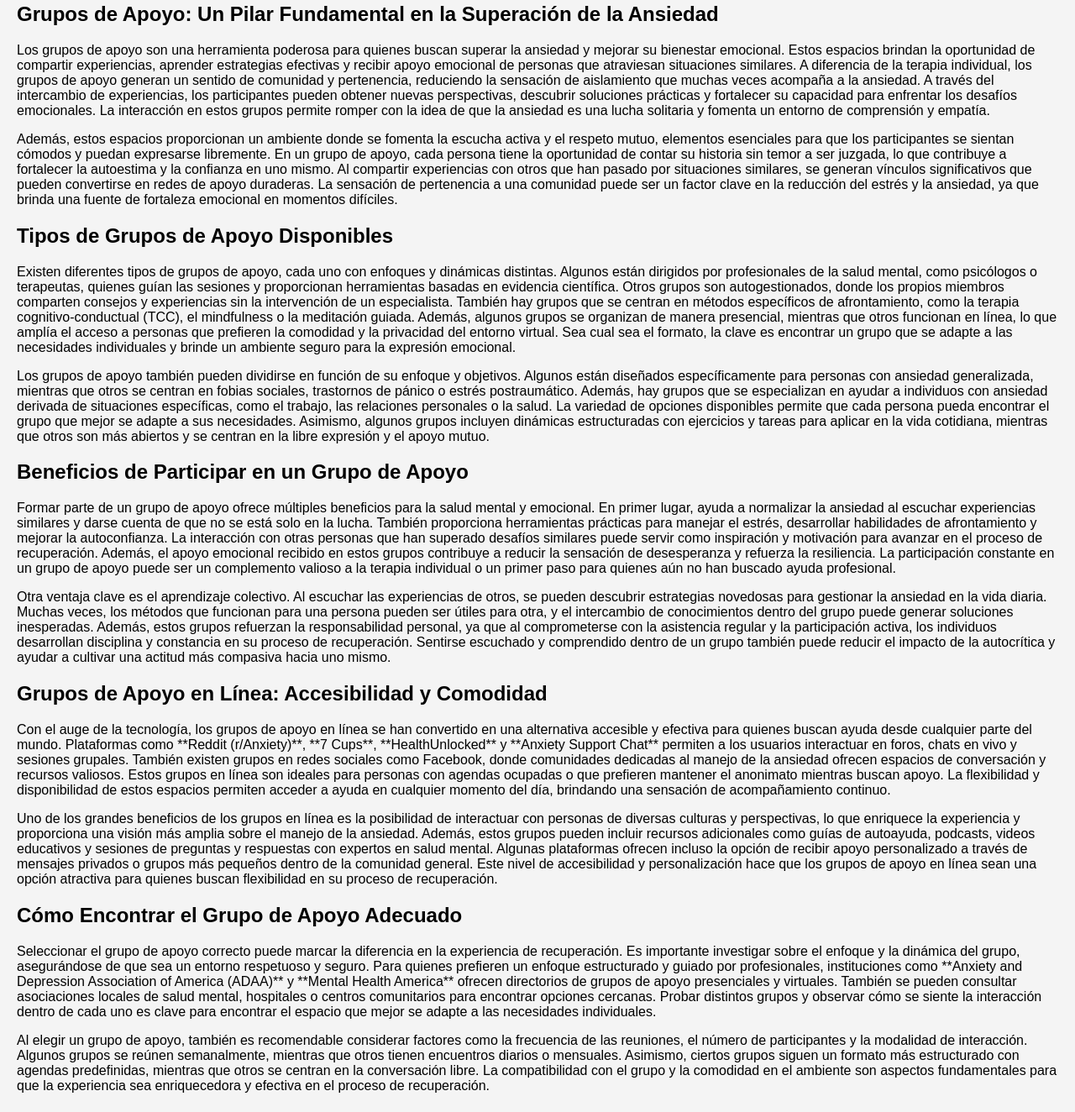
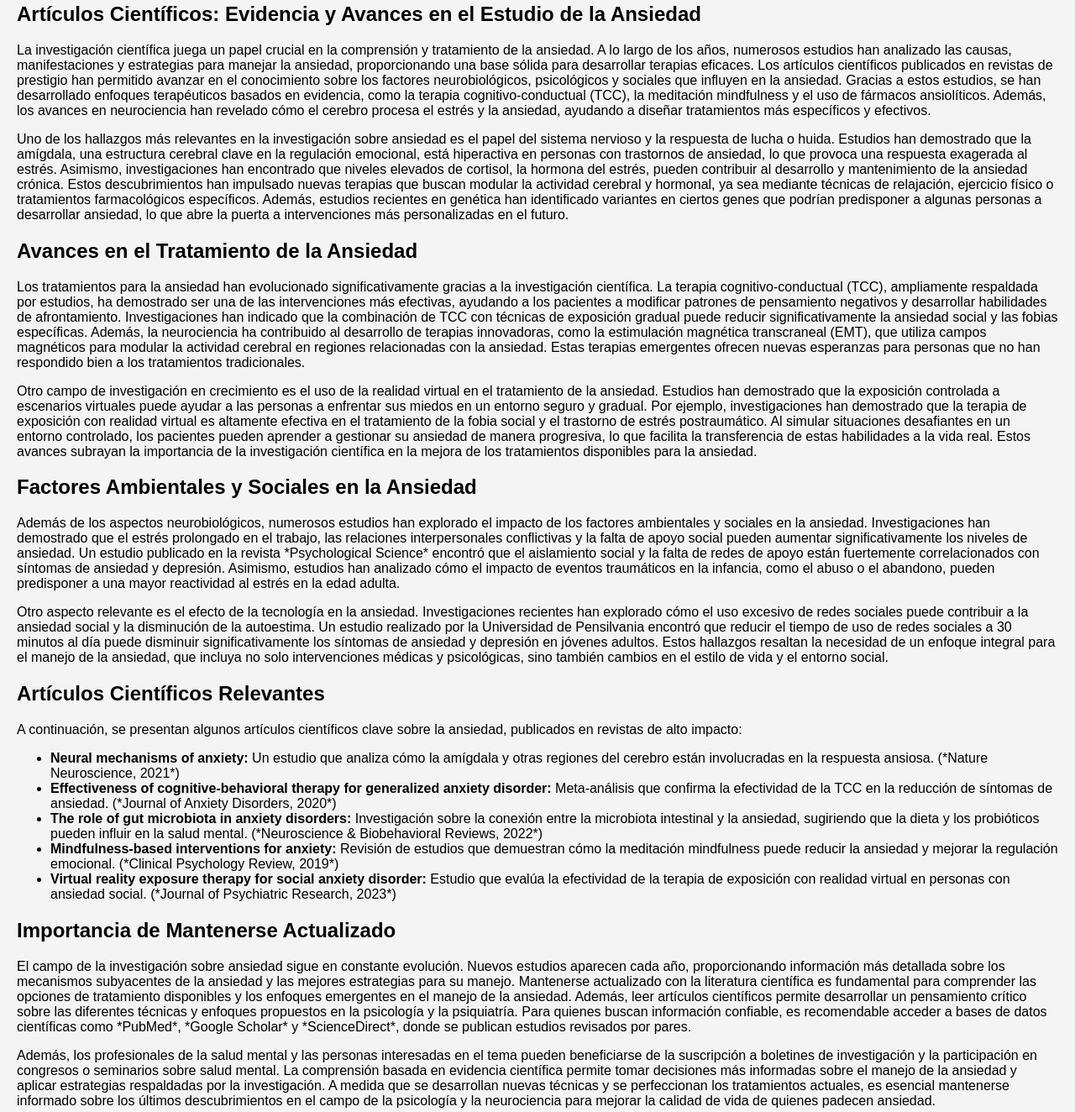
Before and after one commit to snucara/como-ayudar-a-una-persona-con-ansiedad-a-distancia, a plain HTML site: page 22.html in a window 1280 px wide. Shown: the part 259-1583 px from the top of the page at 84% size. Drawn offline with Linux system fonts and the light colour scheme.

Commit message:
Update 22.html

```diff
--- a/22.html
+++ b/22.html
@@ -153,32 +153,38 @@
 </nav>
 
 <main>
-<section id="grupos-de-apoyo">
-    <h2>Grupos de Apoyo: Un Pilar Fundamental en la Superación de la Ansiedad</h2>
-    <p>Los grupos de apoyo son una herramienta poderosa para quienes buscan superar la ansiedad y mejorar su bienestar emocional. Estos espacios brindan la oportunidad de compartir experiencias, aprender estrategias efectivas y recibir apoyo emocional de personas que atraviesan situaciones similares. A diferencia de la terapia individual, los grupos de apoyo generan un sentido de comunidad y pertenencia, reduciendo la sensación de aislamiento que muchas veces acompaña a la ansiedad. A través del intercambio de experiencias, los participantes pueden obtener nuevas perspectivas, descubrir soluciones prácticas y fortalecer su capacidad para enfrentar los desafíos emocionales. La interacción en estos grupos permite romper con la idea de que la ansiedad es una lucha solitaria y fomenta un entorno de comprensión y empatía.</p>
+<section id="articulos-cientificos">
+    <h2>Artículos Científicos: Evidencia y Avances en el Estudio de la Ansiedad</h2>
+    <p>La investigación científica juega un papel crucial en la comprensión y tratamiento de la ansiedad. A lo largo de los años, numerosos estudios han analizado las causas, manifestaciones y estrategias para manejar la ansiedad, proporcionando una base sólida para desarrollar terapias eficaces. Los artículos científicos publicados en revistas de prestigio han permitido avanzar en el conocimiento sobre los factores neurobiológicos, psicológicos y sociales que influyen en la ansiedad. Gracias a estos estudios, se han desarrollado enfoques terapéuticos basados en evidencia, como la terapia cognitivo-conductual (TCC), la meditación mindfulness y el uso de fármacos ansiolíticos. Además, los avances en neurociencia han revelado cómo el cerebro procesa el estrés y la ansiedad, ayudando a diseñar tratamientos más específicos y efectivos.</p>
 
-    <p>Además, estos espacios proporcionan un ambiente donde se fomenta la escucha activa y el respeto mutuo, elementos esenciales para que los participantes se sientan cómodos y puedan expresarse libremente. En un grupo de apoyo, cada persona tiene la oportunidad de contar su historia sin temor a ser juzgada, lo que contribuye a fortalecer la autoestima y la confianza en uno mismo. Al compartir experiencias con otros que han pasado por situaciones similares, se generan vínculos significativos que pueden convertirse en redes de apoyo duraderas. La sensación de pertenencia a una comunidad puede ser un factor clave en la reducción del estrés y la ansiedad, ya que brinda una fuente de fortaleza emocional en momentos difíciles.</p>
+    <p>Uno de los hallazgos más relevantes en la investigación sobre ansiedad es el papel del sistema nervioso y la respuesta de lucha o huida. Estudios han demostrado que la amígdala, una estructura cerebral clave en la regulación emocional, está hiperactiva en personas con trastornos de ansiedad, lo que provoca una respuesta exagerada al estrés. Asimismo, investigaciones han encontrado que niveles elevados de cortisol, la hormona del estrés, pueden contribuir al desarrollo y mantenimiento de la ansiedad crónica. Estos descubrimientos han impulsado nuevas terapias que buscan modular la actividad cerebral y hormonal, ya sea mediante técnicas de relajación, ejercicio físico o tratamientos farmacológicos específicos. Además, estudios recientes en genética han identificado variantes en ciertos genes que podrían predisponer a algunas personas a desarrollar ansiedad, lo que abre la puerta a intervenciones más personalizadas en el futuro.</p>
 
-    <h2>Tipos de Grupos de Apoyo Disponibles</h2>
-    <p>Existen diferentes tipos de grupos de apoyo, cada uno con enfoques y dinámicas distintas. Algunos están dirigidos por profesionales de la salud mental, como psicólogos o terapeutas, quienes guían las sesiones y proporcionan herramientas basadas en evidencia científica. Otros grupos son autogestionados, donde los propios miembros comparten consejos y experiencias sin la intervención de un especialista. También hay grupos que se centran en métodos específicos de afrontamiento, como la terapia cognitivo-conductual (TCC), el mindfulness o la meditación guiada. Además, algunos grupos se organizan de manera presencial, mientras que otros funcionan en línea, lo que amplía el acceso a personas que prefieren la comodidad y la privacidad del entorno virtual. Sea cual sea el formato, la clave es encontrar un grupo que se adapte a las necesidades individuales y brinde un ambiente seguro para la expresión emocional.</p>
+    <h2>Avances en el Tratamiento de la Ansiedad</h2>
+    <p>Los tratamientos para la ansiedad han evolucionado significativamente gracias a la investigación científica. La terapia cognitivo-conductual (TCC), ampliamente respaldada por estudios, ha demostrado ser una de las intervenciones más efectivas, ayudando a los pacientes a modificar patrones de pensamiento negativos y desarrollar habilidades de afrontamiento. Investigaciones han indicado que la combinación de TCC con técnicas de exposición gradual puede reducir significativamente la ansiedad social y las fobias específicas. Además, la neurociencia ha contribuido al desarrollo de terapias innovadoras, como la estimulación magnética transcraneal (EMT), que utiliza campos magnéticos para modular la actividad cerebral en regiones relacionadas con la ansiedad. Estas terapias emergentes ofrecen nuevas esperanzas para personas que no han respondido bien a los tratamientos tradicionales.</p>
 
-    <p>Los grupos de apoyo también pueden dividirse en función de su enfoque y objetivos. Algunos están diseñados específicamente para personas con ansiedad generalizada, mientras que otros se centran en fobias sociales, trastornos de pánico o estrés postraumático. Además, hay grupos que se especializan en ayudar a individuos con ansiedad derivada de situaciones específicas, como el trabajo, las relaciones personales o la salud. La variedad de opciones disponibles permite que cada persona pueda encontrar el grupo que mejor se adapte a sus necesidades. Asimismo, algunos grupos incluyen dinámicas estructuradas con ejercicios y tareas para aplicar en la vida cotidiana, mientras que otros son más abiertos y se centran en la libre expresión y el apoyo mutuo.</p>
+    <p>Otro campo de investigación en crecimiento es el uso de la realidad virtual en el tratamiento de la ansiedad. Estudios han demostrado que la exposición controlada a escenarios virtuales puede ayudar a las personas a enfrentar sus miedos en un entorno seguro y gradual. Por ejemplo, investigaciones han demostrado que la terapia de exposición con realidad virtual es altamente efectiva en el tratamiento de la fobia social y el trastorno de estrés postraumático. Al simular situaciones desafiantes en un entorno controlado, los pacientes pueden aprender a gestionar su ansiedad de manera progresiva, lo que facilita la transferencia de estas habilidades a la vida real. Estos avances subrayan la importancia de la investigación científica en la mejora de los tratamientos disponibles para la ansiedad.</p>
 
-    <h2>Beneficios de Participar en un Grupo de Apoyo</h2>
-    <p>Formar parte de un grupo de apoyo ofrece múltiples beneficios para la salud mental y emocional. En primer lugar, ayuda a normalizar la ansiedad al escuchar experiencias similares y darse cuenta de que no se está solo en la lucha. También proporciona herramientas prácticas para manejar el estrés, desarrollar habilidades de afrontamiento y mejorar la autoconfianza. La interacción con otras personas que han superado desafíos similares puede servir como inspiración y motivación para avanzar en el proceso de recuperación. Además, el apoyo emocional recibido en estos grupos contribuye a reducir la sensación de desesperanza y refuerza la resiliencia. La participación constante en un grupo de apoyo puede ser un complemento valioso a la terapia individual o un primer paso para quienes aún no han buscado ayuda profesional.</p>
+    <h2>Factores Ambientales y Sociales en la Ansiedad</h2>
+    <p>Además de los aspectos neurobiológicos, numerosos estudios han explorado el impacto de los factores ambientales y sociales en la ansiedad. Investigaciones han demostrado que el estrés prolongado en el trabajo, las relaciones interpersonales conflictivas y la falta de apoyo social pueden aumentar significativamente los niveles de ansiedad. Un estudio publicado en la revista *Psychological Science* encontró que el aislamiento social y la falta de redes de apoyo están fuertemente correlacionados con síntomas de ansiedad y depresión. Asimismo, estudios han analizado cómo el impacto de eventos traumáticos en la infancia, como el abuso o el abandono, pueden predisponer a una mayor reactividad al estrés en la edad adulta.</p>
 
-    <p>Otra ventaja clave es el aprendizaje colectivo. Al escuchar las experiencias de otros, se pueden descubrir estrategias novedosas para gestionar la ansiedad en la vida diaria. Muchas veces, los métodos que funcionan para una persona pueden ser útiles para otra, y el intercambio de conocimientos dentro del grupo puede generar soluciones inesperadas. Además, estos grupos refuerzan la responsabilidad personal, ya que al comprometerse con la asistencia regular y la participación activa, los individuos desarrollan disciplina y constancia en su proceso de recuperación. Sentirse escuchado y comprendido dentro de un grupo también puede reducir el impacto de la autocrítica y ayudar a cultivar una actitud más compasiva hacia uno mismo.</p>
+    <p>Otro aspecto relevante es el efecto de la tecnología en la ansiedad. Investigaciones recientes han explorado cómo el uso excesivo de redes sociales puede contribuir a la ansiedad social y la disminución de la autoestima. Un estudio realizado por la Universidad de Pensilvania encontró que reducir el tiempo de uso de redes sociales a 30 minutos al día puede disminuir significativamente los síntomas de ansiedad y depresión en jóvenes adultos. Estos hallazgos resaltan la necesidad de un enfoque integral para el manejo de la ansiedad, que incluya no solo intervenciones médicas y psicológicas, sino también cambios en el estilo de vida y el entorno social.</p>
 
-    <h2>Grupos de Apoyo en Línea: Accesibilidad y Comodidad</h2>
-    <p>Con el auge de la tecnología, los grupos de apoyo en línea se han convertido en una alternativa accesible y efectiva para quienes buscan ayuda desde cualquier parte del mundo. Plataformas como **Reddit (r/Anxiety)**, **7 Cups**, **HealthUnlocked** y **Anxiety Support Chat** permiten a los usuarios interactuar en foros, chats en vivo y sesiones grupales. También existen grupos en redes sociales como Facebook, donde comunidades dedicadas al manejo de la ansiedad ofrecen espacios de conversación y recursos valiosos. Estos grupos en línea son ideales para personas con agendas ocupadas o que prefieren mantener el anonimato mientras buscan apoyo. La flexibilidad y disponibilidad de estos espacios permiten acceder a ayuda en cualquier momento del día, brindando una sensación de acompañamiento continuo.</p>
+    <h2>Artículos Científicos Relevantes</h2>
+    <p>A continuación, se presentan algunos artículos científicos clave sobre la ansiedad, publicados en revistas de alto impacto:</p>
+    <ul>
+        <li><strong>Neural mechanisms of anxiety:</strong> Un estudio que analiza cómo la amígdala y otras regiones del cerebro están involucradas en la respuesta ansiosa. (*Nature Neuroscience, 2021*)</li>
+        <li><strong>Effectiveness of cognitive-behavioral therapy for generalized anxiety disorder:</strong> Meta-análisis que confirma la efectividad de la TCC en la reducción de síntomas de ansiedad. (*Journal of Anxiety Disorders, 2020*)</li>
+        <li><strong>The role of gut microbiota in anxiety disorders:</strong> Investigación sobre la conexión entre la microbiota intestinal y la ansiedad, sugiriendo que la dieta y los probióticos pueden influir en la salud mental. (*Neuroscience & Biobehavioral Reviews, 2022*)</li>
+        <li><strong>Mindfulness-based interventions for anxiety:</strong> Revisión de estudios que demuestran cómo la meditación mindfulness puede reducir la ansiedad y mejorar la regulación emocional. (*Clinical Psychology Review, 2019*)</li>
+        <li><strong>Virtual reality exposure therapy for social anxiety disorder:</strong> Estudio que evalúa la efectividad de la terapia de exposición con realidad virtual en personas con ansiedad social. (*Journal of Psychiatric Research, 2023*)</li>
+    </ul>
 
-    <p>Uno de los grandes beneficios de los grupos en línea es la posibilidad de interactuar con personas de diversas culturas y perspectivas, lo que enriquece la experiencia y proporciona una visión más amplia sobre el manejo de la ansiedad. Además, estos grupos pueden incluir recursos adicionales como guías de autoayuda, podcasts, videos educativos y sesiones de preguntas y respuestas con expertos en salud mental. Algunas plataformas ofrecen incluso la opción de recibir apoyo personalizado a través de mensajes privados o grupos más pequeños dentro de la comunidad general. Este nivel de accesibilidad y personalización hace que los grupos de apoyo en línea sean una opción atractiva para quienes buscan flexibilidad en su proceso de recuperación.</p>
+    <h2>Importancia de Mantenerse Actualizado</h2>
+    <p>El campo de la investigación sobre ansiedad sigue en constante evolución. Nuevos estudios aparecen cada año, proporcionando información más detallada sobre los mecanismos subyacentes de la ansiedad y las mejores estrategias para su manejo. Mantenerse actualizado con la literatura científica es fundamental para comprender las opciones de tratamiento disponibles y los enfoques emergentes en el manejo de la ansiedad. Además, leer artículos científicos permite desarrollar un pensamiento crítico sobre las diferentes técnicas y enfoques propuestos en la psicología y la psiquiatría. Para quienes buscan información confiable, es recomendable acceder a bases de datos científicas como *PubMed*, *Google Scholar* y *ScienceDirect*, donde se publican estudios revisados por pares.</p>
 
-    <h2>Cómo Encontrar el Grupo de Apoyo Adecuado</h2>
-    <p>Seleccionar el grupo de apoyo correcto puede marcar la diferencia en la experiencia de recuperación. Es importante investigar sobre el enfoque y la dinámica del grupo, asegurándose de que sea un entorno respetuoso y seguro. Para quienes prefieren un enfoque estructurado y guiado por profesionales, instituciones como **Anxiety and Depression Association of America (ADAA)** y **Mental Health America** ofrecen directorios de grupos de apoyo presenciales y virtuales. También se pueden consultar asociaciones locales de salud mental, hospitales o centros comunitarios para encontrar opciones cercanas. Probar distintos grupos y observar cómo se siente la interacción dentro de cada uno es clave para encontrar el espacio que mejor se adapte a las necesidades individuales.</p>
+    <p>Además, los profesionales de la salud mental y las personas interesadas en el tema pueden beneficiarse de la suscripción a boletines de investigación y la participación en congresos o seminarios sobre salud mental. La comprensión basada en evidencia científica permite tomar decisiones más informadas sobre el manejo de la ansiedad y aplicar estrategias respaldadas por la investigación. A medida que se desarrollan nuevas técnicas y se perfeccionan los tratamientos actuales, es esencial mantenerse informado sobre los últimos descubrimientos en el campo de la psicología y la neurociencia para mejorar la calidad de vida de quienes padecen ansiedad.</p>
+</section>
 
-    <p>Al elegir un grupo de apoyo, también es recomendable considerar factores como la frecuencia de las reuniones, el número de participantes y la modalidad de interacción. Algunos grupos se reúnen semanalmente, mientras que otros tienen encuentros diarios o mensuales. Asimismo, ciertos grupos siguen un formato más estructurado con agendas predefinidas, mientras que otros se centran en la conversación libre. La compatibilidad con el grupo y la comodidad en el ambiente son aspectos fundamentales para que la experiencia sea enriquecedora y efectiva en el proceso de recuperación.</p>
-</section>
 
 
 </main>
```
